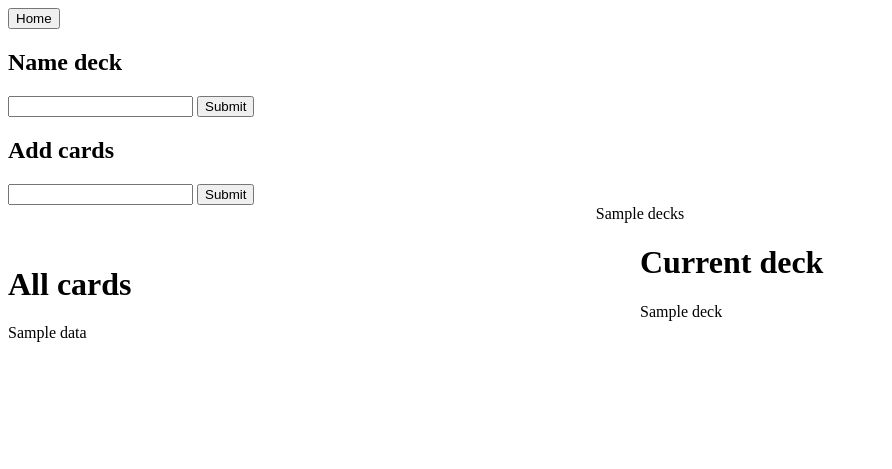
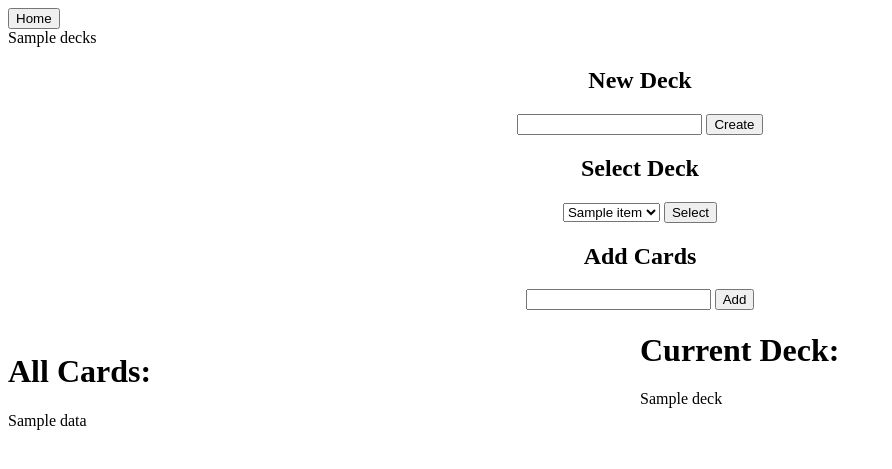
Before and after one commit to COSC481W-2020Fall/cosc481w-581-2020-fall-stattracker, a Flask app: template templates/deckbuilder.html in a window 1280 px wide. Shown: the top 469 px of the page, without its empty margins (0-892 px from the left). Run offline with Flask 2, Linux system fonts and the light colour scheme; the template is opened without the code that fills it: most values are stand-ins (such as "Sample title", 1, 10 or a date in 2020).

Commit message:
cleaned up code and added some comments

```diff
--- a/decks/mydeck.csv
+++ /dev/null
@@ -1,3 +0,0 @@
-Unnamed: 0,cardCode,name,region,attack,cost,health,keywords
-,01IO012T2,Discipline of Fortitude,Ionia,0.0,3.0,0.0,['Burst']
-,01DE031,Dawnspeakers,Demacia,1.0,3.0,4.0,[]
--- a/main.py
+++ b/main.py
@@ -27,14 +27,17 @@ def deck_builder():
 			deck = pd.DataFrame()
 			path = f'decks/{deckName}.csv'
 			deck.to_csv(path)
-			decks.append(path)
+			if path not in decks:
+				decks.append(path)
 
 		if request.form.get('cardID'): ## Receive card id to add to deck
+			deckName = 'mydeck'
+			# print(request.form['selectDeck'])
 			cardID = request.form['cardID']
 			row = dataFrame.loc[dataFrame['cardCode'] == cardID]
 
 			## Write row to specified deck database
-			path = f'decks/mydeck.csv'
+			path = f'decks/{deckName}.csv'
 			deck = pd.read_csv(path)
 			deck = deck.append(row, ignore_index=True)
 			deck.to_csv(path, index=False)
@@ -46,7 +49,11 @@ def deck_builder():
 			decks=decks)
 
 	elif request.method == 'GET': ## If initial reqeust of page, display it
-		return render_template('deckbuilder.html', data=html_code, decks=decks)
+		return render_template(
+			'deckbuilder.html',
+			data=html_code,
+			deck=None,
+			decks=decks)
 
 if __name__ == '__main__':
 	app.run(debug=True)
--- a/templates/deckbuilder.html
+++ b/templates/deckbuilder.html
@@ -9,33 +9,35 @@
 		<button type="submit" name="Home" value="Home">Home</button>
 	</form>
 
-	<!-- For naming decks -->
+	{{ decks }}
 	<form method="POST">
-		<h2>Name deck</h2>
-    	<input type="text" name="deckName">
-    	<input type="submit">
+		<div align="center">
+			<h2>New Deck</h2>
+	    	<input type="text" name="deckName">
+	    	<button type="submit" class="btn btn-default">Create</button>
+
+			<h2>Select Deck</h2>
+			<select name="selectDeck" class="selectpicker form-control">
+				{% for item in decks %}
+				<option value="{{ item }}">{{ item }}</option>
+				{% endfor %}
+			</select>
+			<button type="submit" class="btn btn-default">Select</button>
+
+			<h2>Add Cards</h2>
+	    	<input type="text" name="cardID">
+	    	<button type="submit" class="btn btn-default">Add</button>
+		</div>
 	</form>
-
-	<!-- For adding cards to deck -->
-	<form method="POST">
-		<h2>Add cards</h2>
-    	<input type="text" name="cardID">
-    	<input type="submit">
-	</form>
-
-	<!-- To display available decks -->
-	<div align="center">
-		{{ decks }}
-	</div>
 
 	<!-- To display all cards on left of screen and current deck on right -->
 	<div class="container">
 		<div style="width: 50%; height: 100px; float: left">
-			<h1>All cards</h1>
+			<h1>All Cards:</h1>
 			{{ data|safe }}
 		</div>
 		<div style="margin-left: 50%; height: 100px">
-			<h1>Current deck</h1>
+			<h1>Current Deck:</h1>
 			{{ deck|safe }}
 		</div>
 	</div>
```
